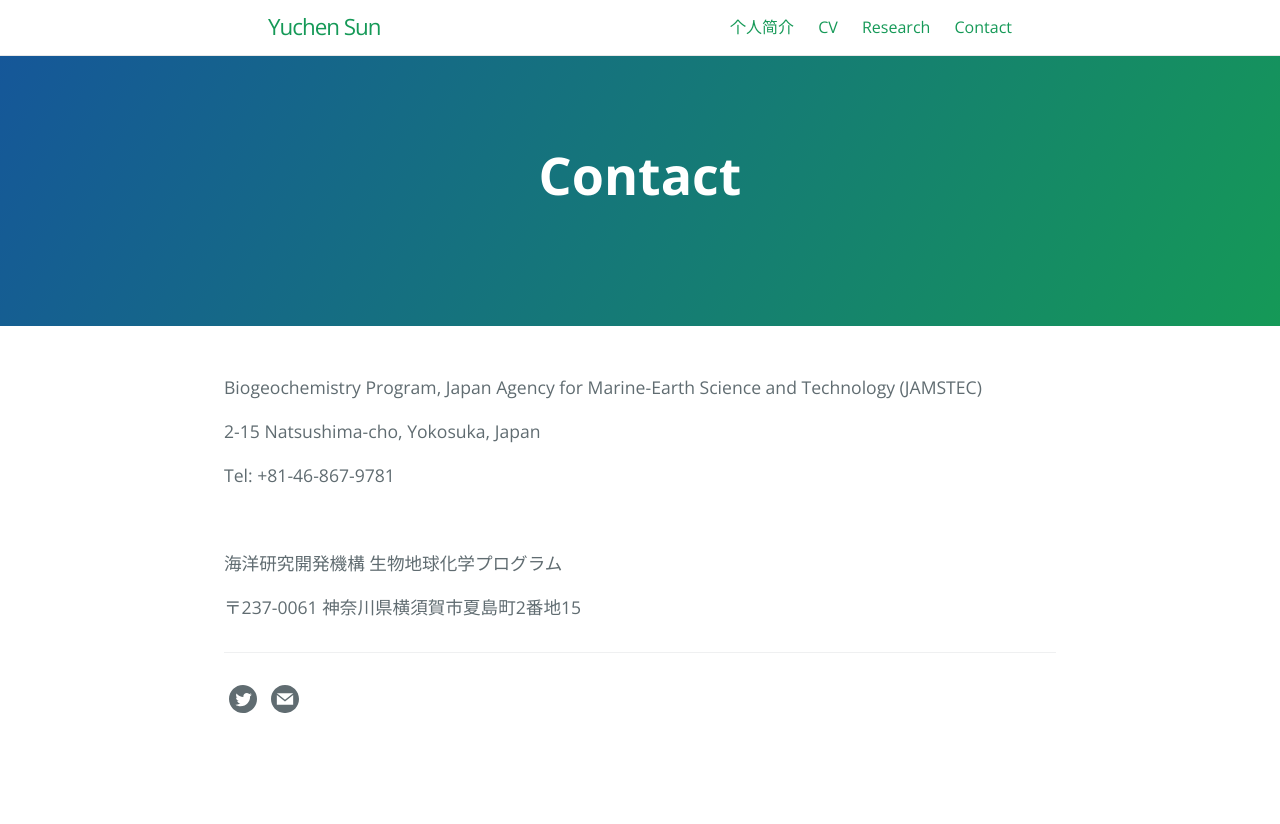
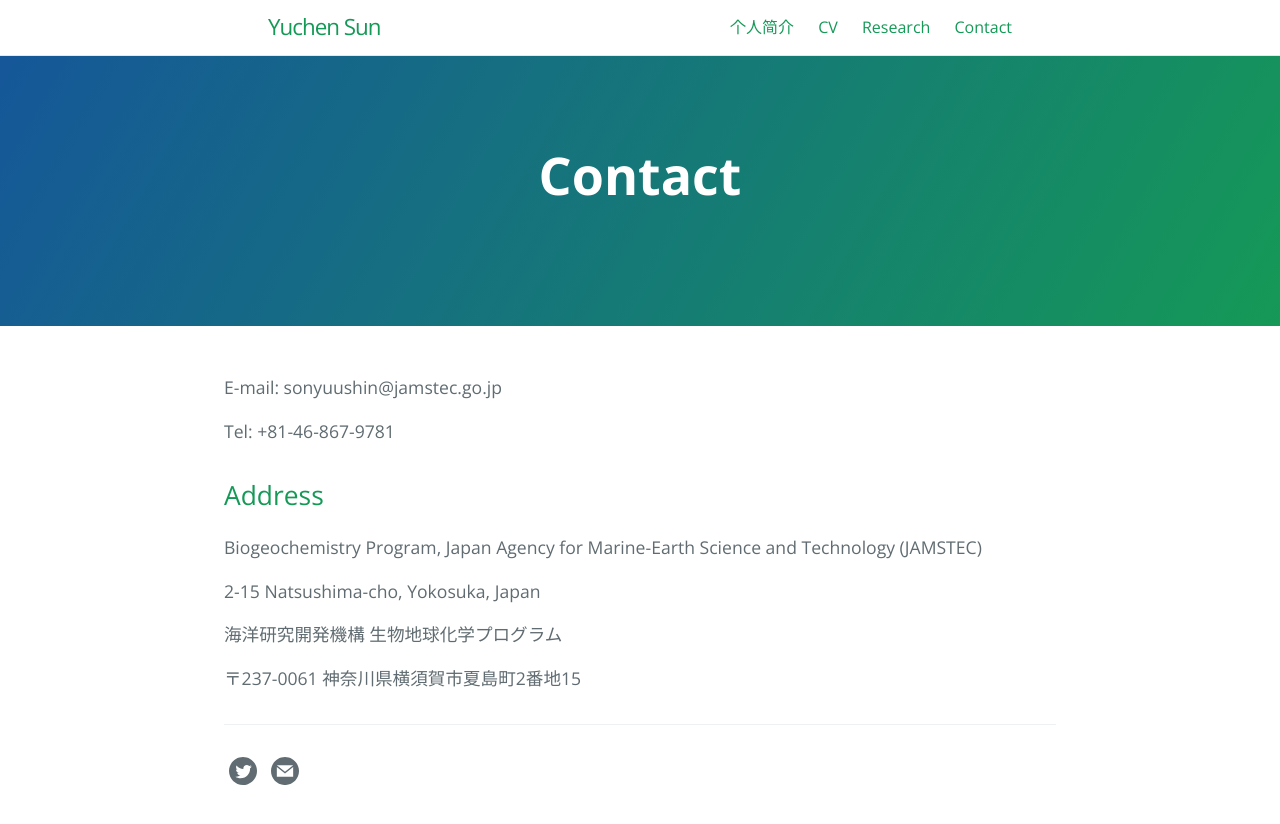
Before and after one commit to sonyuushin/sonyuushin.github.io, a Jekyll site: the page built from contact.md, in a window 1280 px wide. Shown: the top 824 px of the page. Built offline with Jekyll 4.4.1, drawn with Linux system fonts in a browser that asks for light colours.

Commit message:
Update contact.md

```diff
--- a/contact.md
+++ b/contact.md
@@ -6,15 +6,16 @@ ref: contact
 order: 1
 ---
 
+E-mail: sonyuushin@jamstec.go.jp
+
+Tel: +81-46-867-9781
+
+## Address
 
 Biogeochemistry Program, Japan Agency for Marine-Earth Science and Technology (JAMSTEC)
 
 2-15 Natsushima-cho, Yokosuka, Japan
 
-Tel: +81-46-867-9781
-
-<br />
-
 海洋研究開発機構 生物地球化学プログラム
 
 〒237-0061  神奈川県横須賀市夏島町2番地15
```
